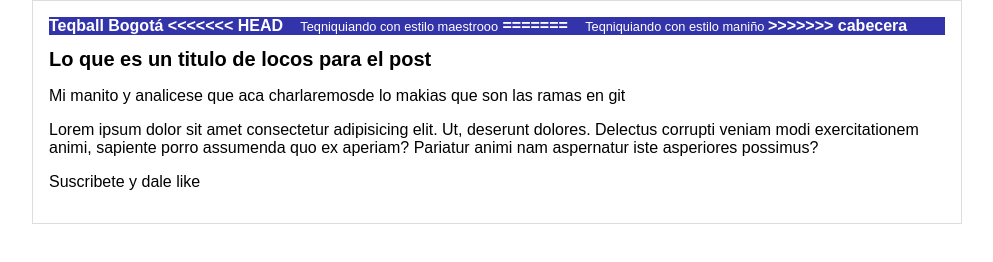
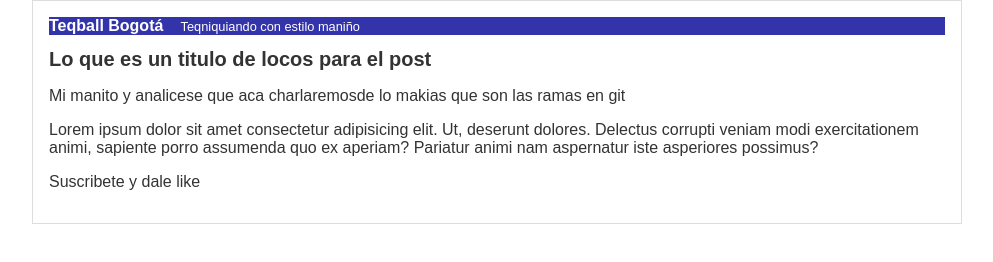
Before and after one commit to Tatobamu/Teqball.github.io, a plain HTML site: page blogpost.html in a window 1280 px wide. Shown: the whole page, without its empty margins (143-1136 px from the left). Drawn offline with Linux system fonts and the light colour scheme.

Commit message:
solo color

```diff
--- a/blogpost.html
+++ b/blogpost.html
@@ -7,11 +7,7 @@
         <div id="container">
             <div id="cabecera">
                 Teqball Bogotá
-<<<<<<< HEAD
-                <span id="tagline">Teqniquiando con estilo maestrooo</span>
-=======
                 <span id="tagline">Teqniquiando con estilo maniño </span>
->>>>>>> cabecera
             </div>
             <div id="post">
             <h1>Lo que es un titulo de locos para el post</h1>
--- a/css/estilos.css
+++ b/css/estilos.css
@@ -1,10 +1,6 @@
 body
 {
-<<<<<<< HEAD
-    color: blue;
-=======
-    color: rgb(231, 38, 38);
->>>>>>> cabecera
+    color: #333;
     text-align: center;
     font-size: 16px;
     font-family: Arial, Helvetica, sans-serif ;
```
